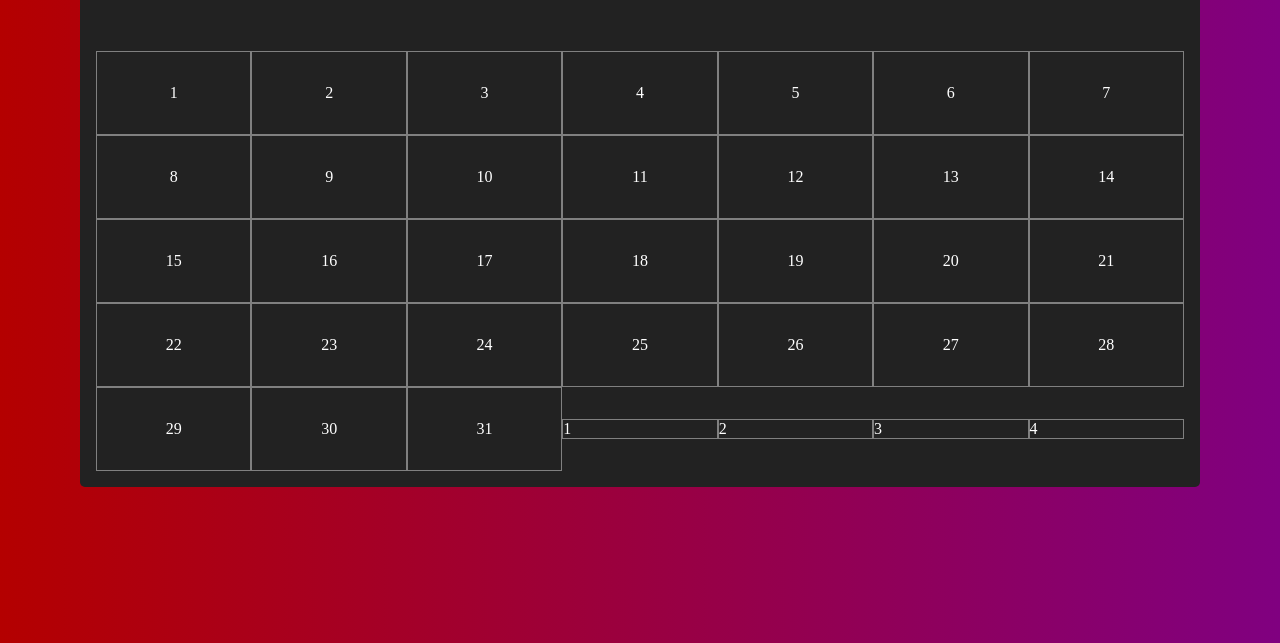
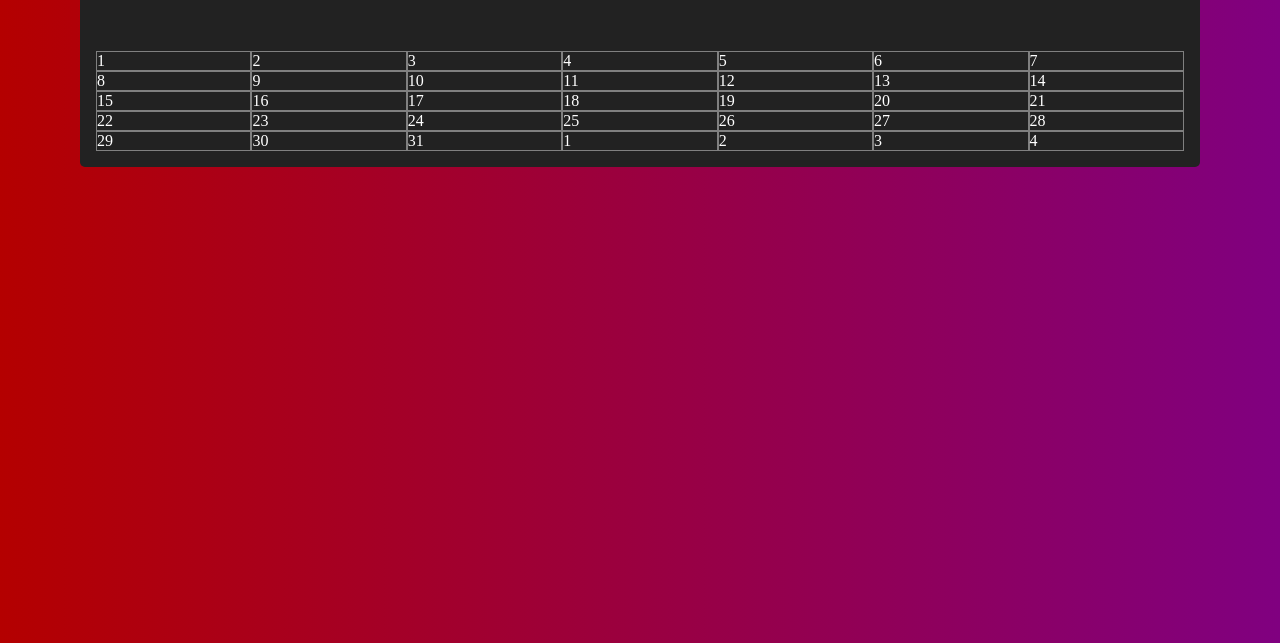
Before and after one commit to ctrachte/Kitchen-Calendar, a website: page index.html in a window 1280 px wide. Shown: the part 157-800 px from the top of the page. Drawn offline with Linux system fonts and the light colour scheme; no server answers.

Commit message:
add event parsing, loading into calendar, and day element structure, styling

```diff
--- a/kitchenCalendar.css
+++ b/kitchenCalendar.css
@@ -45,8 +45,6 @@ svg:hover {
 .day {
     background: #222;
     color: white;
-    padding: 2rem;
-    text-align: center;
 }
 
 .day:hover {
--- a/kitchenCalendar.js
+++ b/kitchenCalendar.js
@@ -64,11 +64,16 @@ class KitchenCalendar {
     this.addLeadingTrailing();
   }
   addDayElements() {
+    this.days = [];
     for (let i = 1; i < this.daysInMonth + 1; i++) {
       let day = document.createElement("div");
+      let date =  dayjs(this.month + "-" + i + "-" + this.year).format('MM-DD-YYYY')
       day.classList.add("calendar-border-wrap");
-      day.innerHTML = `<div class='day day-${1}'>${i}</div>`;
+      day.innerHTML = `<div class='dayNumber'>${i}</div>`;
+      day.classList.add('day', date);
       this.container.appendChild(day);
+      day.value = date;
+      this.days.push(day)
     }
   }
   // gets leading/trailing dates for calendar UI
@@ -182,6 +187,11 @@ class KitchenCalendar {
     });
   }
   loadEvent(eventJson) {
-    console.log(eventJson, 'this event should be loaded for this month')
+    let calendarDayElement = this.days.filter(day => day.value === eventJson.startDate.format('MM-DD-YYYY'))[0];
+    let event = document.createElement('div');
+    event.classList.add('event', 'calendar-border-wrap');
+    event.value = JSON.stringify(eventJson);
+    event.innerHTML = eventJson.summary;
+    calendarDayElement.appendChild(event);
   }
 }
```
